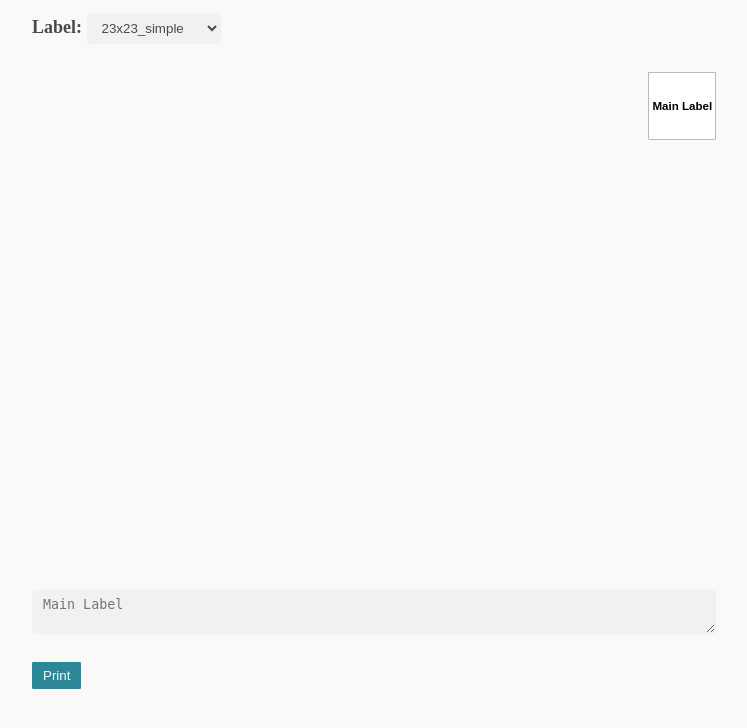
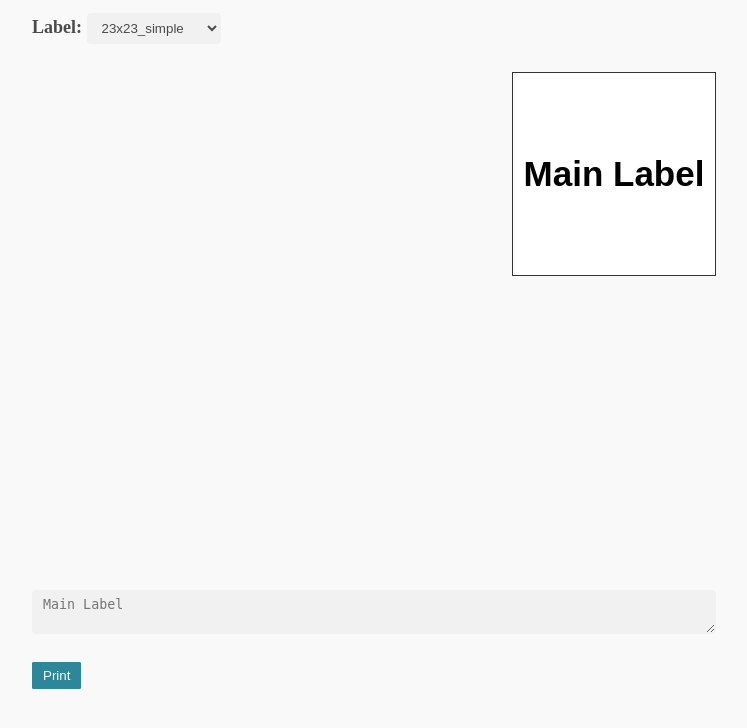
Before and after one commit to splitbrain/bql-label-printer, a Flask app: page / in a window 1280 px wide. Shown: the top 728 px of the page, without its empty margins (266-1013 px from the left). Run offline with Flask 2, Linux system fonts and the light colour scheme; parts of the project's set-up code (start-up, migrations or seed data) failed here and were passed over; some libraries are stand-ins or nearby versions.

Commit message:
scale based on data-attribute in the template
This way we avoid downscaling small labels.

```diff
--- a/static/app.css
+++ b/static/app.css
@@ -12,7 +12,6 @@
     border: 1px solid #333;
     font-family: Arial, sans-serif;
     line-height: normal;
-    transform: scale(0.33);
     transform-origin: top right;
     float: right;
 }
--- a/static/app.js
+++ b/static/app.js
@@ -16,6 +16,13 @@ labelSelect.onchange = function loadTemplate() {
         })
         .then(function (text) {
             wrapper.innerHTML = text;
+
+            if(wrapper.firstChild.hasAttribute('data-scale')) {
+                wrapper.style.transform = 'scale(' + wrapper.firstChild.getAttribute('data-scale') +')';
+            } else {
+                wrapper.style.transform = '';
+            }
+
             buildForm();
             buildQR();
         })
```
